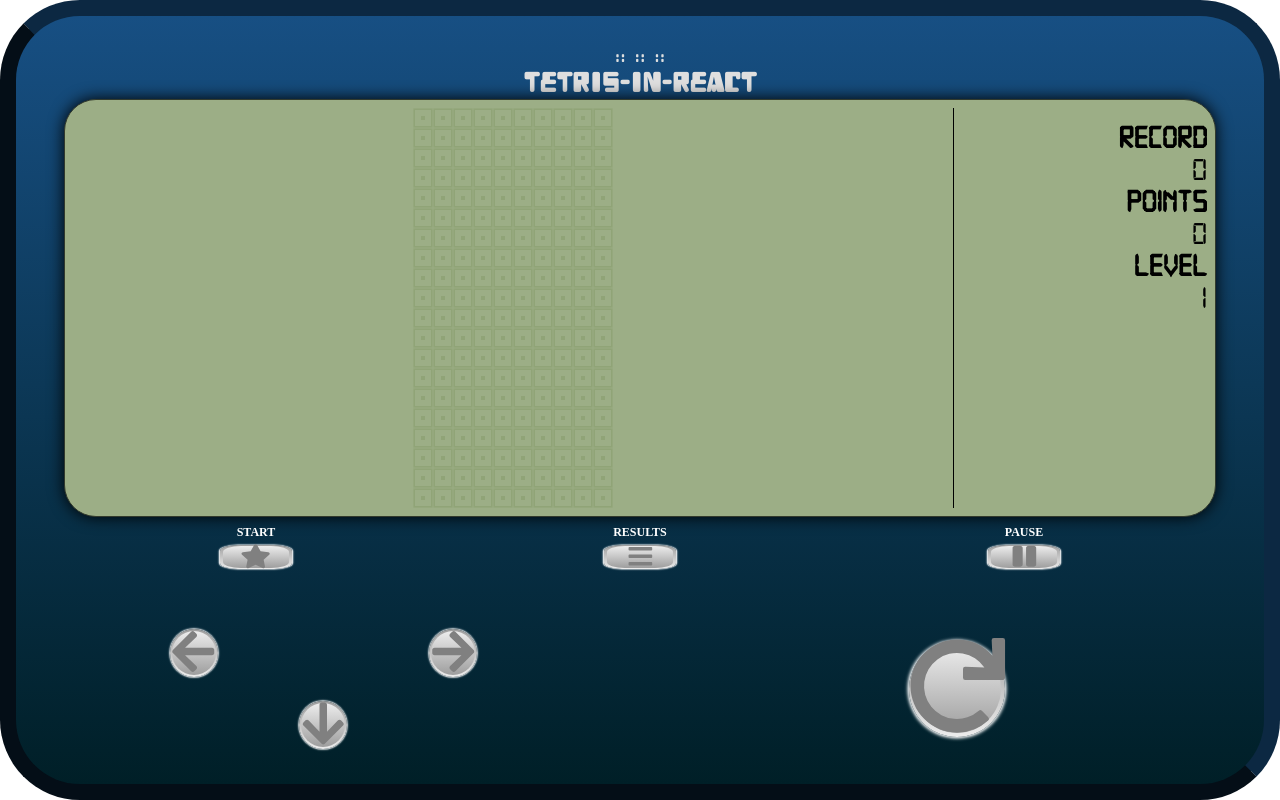
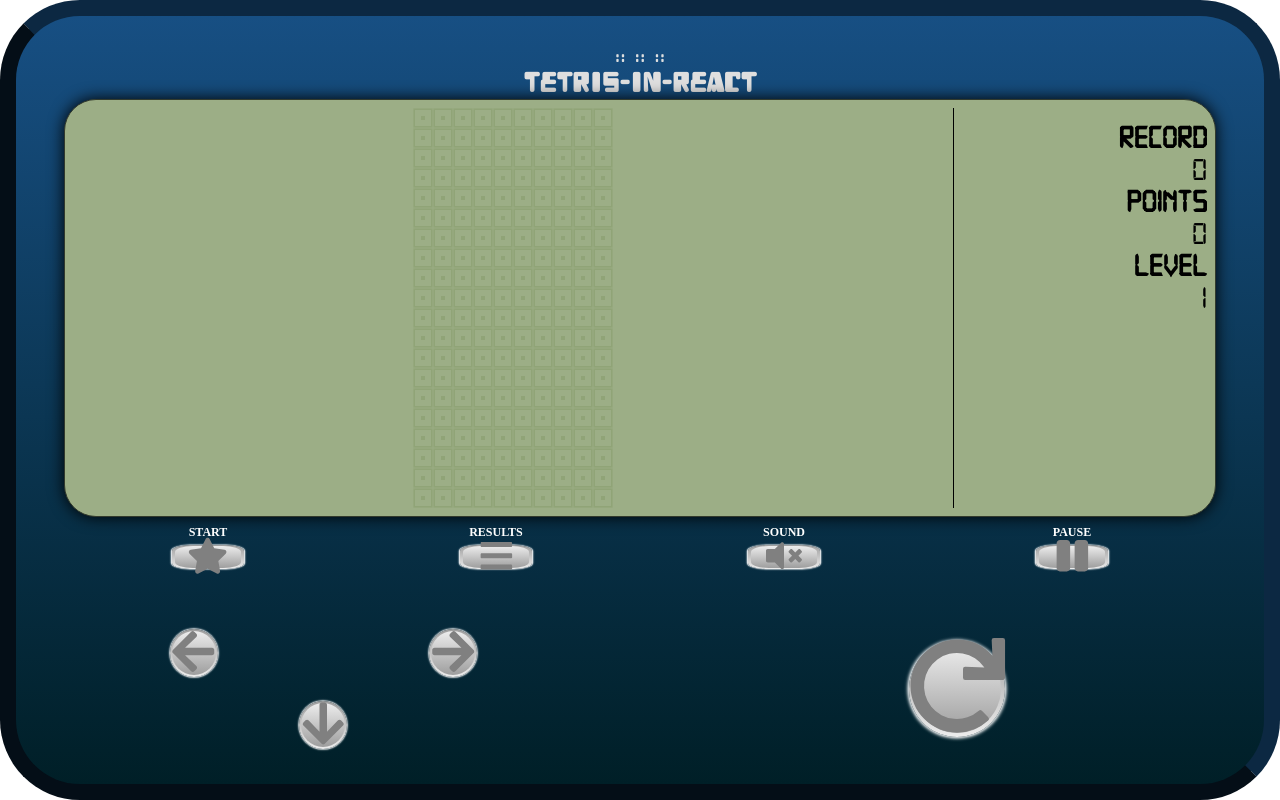
Before and after one commit to duril84/Tetris-in-React, a React app: page / in a window 1280 px wide. Built offline with nearby package versions, Linux system fonts and the light colour scheme; no server answers.

Commit message:
added sound

```diff
--- a/src/js/Components/Buttons.js
+++ b/src/js/Components/Buttons.js
@@ -3,8 +3,10 @@ import Button from './Button';
 import { FontAwesomeIcon } from '@fortawesome/react-fontawesome'
 import {NavLink} from "react-router-dom";
 
+
+
 class Buttons extends Component {
-  state = {  }
+
   render() {
     const pause = this.props.pause;
     //console.log(pause);
@@ -20,6 +22,10 @@ class Buttons extends Component {
             <NavLink exact to={`/options`}>
               <Button className="button options" ><FontAwesomeIcon icon="bars" /></Button>
             </NavLink>
+          </div>
+          <div className="description">
+            <h1 onClick={this.onToggle} >SOUND</h1>
+            <Button className="button options" buttonFN={ !this.isOver() && !this.isPaused() &&  this.soundToggle}><FontAwesomeIcon icon="volume-mute" /></Button>
           </div>
           <div className="description">
             <h1>PAUSE</h1>
@@ -45,7 +51,11 @@ class Buttons extends Component {
       </div>
     );
   }
-
+  soundToggle = e => {
+    if ( typeof this.props.soundToggle === 'function' ) {
+      this.props.soundToggle(e);
+    }
+  }
   newGame = e => {
     if ( typeof this.props.newGame === 'function' ) {
       this.props.newGame(e);
--- a/src/js/Components/Tetris.js
+++ b/src/js/Components/Tetris.js
@@ -6,6 +6,12 @@ import Displays from './Displays';
 import Board from './Board';
 import Title from './Title';
 import GameOver from './GameOver';
+import soundFile from '../../Sounds/Tetris.mp3'
+import soundFall from '../../Sounds/fall.wav'
+
+
+
+
 
 export class Tetris extends Component {
   state = {
@@ -18,7 +24,25 @@ export class Tetris extends Component {
     record: 987654,
     gameOver: true,
     gamePaused: false,
+    sound: new Audio(soundFile),
+    sound2: new Audio(soundFall),
+    play: true,
   }
+
+  soundToggle(){
+    if ( !this.state.play ) {
+      this.state.sound.play();
+    } else {
+      this.state.sound.pause();
+    }
+    this.setState({
+      play: !this.state.play,
+    })
+    console.log('click');
+    console.log(this.state.play);
+  }
+
+
 
   render() {
 
@@ -40,6 +64,7 @@ export class Tetris extends Component {
             pauseGame={e => this.pauseGame(e)}
             isPaused={e => this.isPaused(e)}
             isOver={e => this.isOver(e)}
+            soundToggle={e => this.soundToggle(e)}
             />
       </div>
     );
@@ -56,7 +81,12 @@ export class Tetris extends Component {
       level: 1,
       gameOver: false,
       gamePaused: false,
+      play: true,
     })
+    this.state.sound.pause();
+    this.state.sound.currentTime = 0;
+    this.state.sound.loop = true;
+    this.state.sound.play();
     this.gameLoop();
   }
 
@@ -73,6 +103,10 @@ export class Tetris extends Component {
     this.setState({
       gamePaused: !this.state.gamePaused,
     })
+    this.state.sound.pause();
+    if ( this.state.gamePaused ) {
+      this.state.sound.play();
+    }
     this.gameLoop();
   }
 
@@ -125,6 +159,7 @@ export class Tetris extends Component {
     // zmiana prędkości zależnie od levelu
     const level = this.state.level;
     const speed = 1100 - level*100;
+    console.log(speed);
     const move = {X: 0, Y:+1};
     // zainiaclizowanie pętli gry (uruchomienie)
 
@@ -144,6 +179,7 @@ export class Tetris extends Component {
       // jeżeli wwstąpiłą kolizja po przesunięciu klocka w dół scalamy go z planszą
       if ( collided ) {
         this.mergeTetromino(board);
+        this.state.sound2.play();
       }
       // jeżeli przy wykonaniu ruchu nie napotkano na kolizję wyświetlamy nową planszę/ robimy aktualizaję state
       if (!collided) {
@@ -163,6 +199,7 @@ export class Tetris extends Component {
 
   //-----------------------------------------------------------------------------------------------{ componentWillUnmount }
   componentWillUnmount(){
+    this.state.sound.pause();
     clearInterval(this.gameLoopID);
   }
 
@@ -233,6 +270,7 @@ export class Tetris extends Component {
     // co 250 punktów zwiększamy level
     if ( Math.floor(points/250) + 1 > level  ) {
       level++;
+      this.gameLoop();
     }
     // jeżeli są wiersze do usunięcia tworzymy nową tablicę wierszy i ją zwracamy
     const newBoard = [];
@@ -262,6 +300,7 @@ export class Tetris extends Component {
   //-----------------------------------------------------------------------------------------------{ mergeTetromino }
   // funkcja scalająca tetromino z planszą po wykryciu kolizji przy ruchu w dół
   mergeTetromino(board) {
+    this.state.sound2.play();
     board.forEach( (row,Y) => {
       row.forEach( (cell,X) => {
         if ( board[Y][X][0] !== 0 ) {
@@ -283,6 +322,7 @@ export class Tetris extends Component {
       this.setState({
         gameOver: true,
       })
+      this.state.sound.pause();
     } else {
       // aktualizacja state
       board = this.drawTetromino( board, currentTetromino, position);
@@ -292,6 +332,7 @@ export class Tetris extends Component {
         currentTetromino,
       })
     }
+
   }
 
   //-----------------------------------------------------------------------------------------------{ detectCollision }
@@ -389,6 +430,7 @@ export class Tetris extends Component {
     // jeżeli wwstąpiłą kolizja po przesunięciu klocka w dół scalamy go z planszą
     if ( collided && e.keyCode === 40 ) {
       this.mergeTetromino(board);
+      this.state.sound2.play();
     }
     // jeżeli przy wykonaniu ruchu nie napotkano na kolizję wyświetlamy nową planszę/ robimy aktualizaję state
     if ( !collided ) {
--- a/src/js/app.js
+++ b/src/js/app.js
@@ -5,9 +5,9 @@ import Game from './Components/Game'
 
 import { library } from '@fortawesome/fontawesome-svg-core'
 import { fab } from '@fortawesome/free-brands-svg-icons'
-import { faArrowLeft, faArrowRight, faArrowDown, faArrowUp, faRedo, faUndo, faPlay, faPause, faBars, faSave, faStar } from '@fortawesome/free-solid-svg-icons'
+import { faArrowLeft, faArrowRight, faArrowDown, faArrowUp, faRedo, faUndo, faPlay, faPause, faBars, faSave, faStar, faVolumeMute } from '@fortawesome/free-solid-svg-icons'
 
-library.add(fab, faArrowLeft, faArrowRight, faArrowDown, faArrowUp, faRedo, faUndo,  faPlay, faPause, faBars, faSave, faStar)
+library.add(fab, faArrowLeft, faArrowRight, faArrowDown, faArrowUp, faRedo, faUndo,  faPlay, faPause, faBars, faSave, faStar, faVolumeMute)
 
 
 class App extends Component {
--- a/src/sass/Components_style/_buttons.scss
+++ b/src/sass/Components_style/_buttons.scss
@@ -93,7 +93,7 @@
     align-content: center;
     .button-icon {
       color: gray;
-      transform: scale(1.5, 4);
+      transform: scale(2, 6);
     }
   }
 
--- a/webpack.config.js
+++ b/webpack.config.js
@@ -78,6 +78,17 @@ module.exports = {
           }
         }
       },
+      {
+        test: /\.(mp3|wav)$/,
+        use: {
+          loader: 'file-loader',
+          options: {
+            name: '[name].[ext]',  // definiuje jak mają się nazywać pliki w ./dist
+            publicPath: 'sounds', // dodaj do ścieżki w kodzie
+            outputPath: 'sounds', // ścieżka kopiowania obrazów
+          }
+        }
+      },
     ]
   },
 
```
Also changed, not shown: src/database/results.json (+21 -0 lines), 2 other files.
